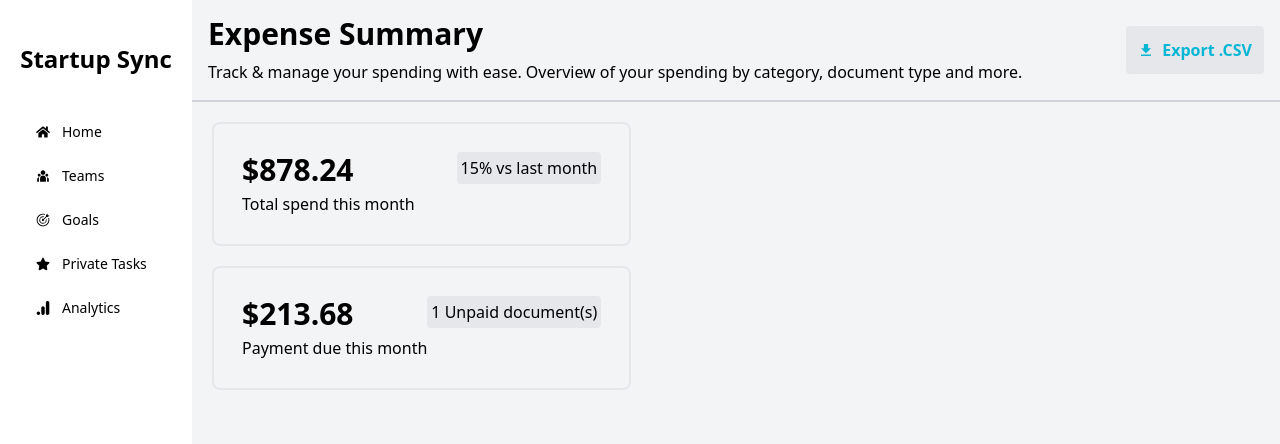
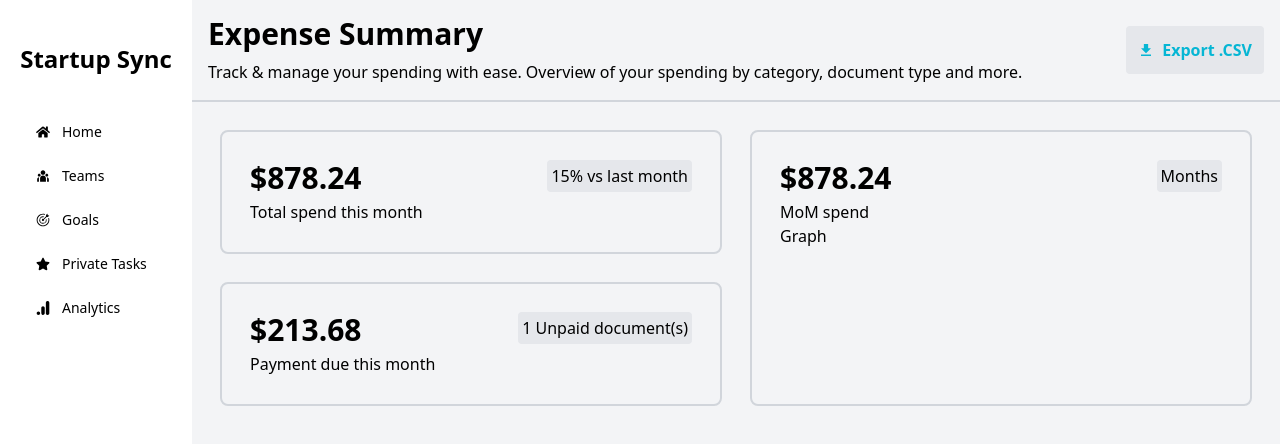
Before and after one commit to manan18/startup-sync, a Next.js app: page /transactionsPage in a window 1280 px wide. Shown: the top 444 px of the page. Built offline with nearby package versions, Linux system fonts and the light colour scheme.

Commit message:
added graph card

```diff
--- a/package.json
+++ b/package.json
@@ -14,14 +14,15 @@
     "axios": "^1.6.7",
     "js-cookie": "^3.0.5",
     "next": "14.1.0",
-    "react": "^18",
+    "react": "^18.2.0",
     "react-countup": "^6.5.0",
     "react-dom": "^18",
     "react-hook-form": "^7.50.1",
     "react-icons": "^5.0.1",
     "react-scroll-trigger": "^0.6.14",
     "react-toastify": "^10.0.4",
-    "swiper": "^11.0.6"
+    "swiper": "^11.0.6",
+    "tw-elements": "^1.1.0"
   },
   "devDependencies": {
     "@types/node": "^20",
--- a/src/components/sidebar/index.tsx
+++ b/src/components/sidebar/index.tsx
@@ -9,7 +9,7 @@ const Sidebar = () => {
         {sidebarItems1.map((sidebarItem) => {
           return (
             <div className="p-2 rounded-md hover:bg-gray-100 transition-all duration-75 hover:scale-105 text-sm hover:cursor-pointer">
-              <div className="flex items-center">
+              <div className="flex items-center" key={sidebarItem.id}>
                 <div className="mr-3">{sidebarItem.icon}</div>
                 <div>{sidebarItem.title}</div>
               </div>
--- a/src/components/transactionsPageComp/TCard1.tsx
+++ b/src/components/transactionsPageComp/TCard1.tsx
@@ -6,9 +6,9 @@ interface TCard1Props {
   text2: string;
 }
 
-const TCard1 = ({ money, text1, text2 }) => {
+const TCard1 = ({ money, text1, text2 }: TCard1Props) => {
   return (
-    <div className="border-2 flex justify-between w-[40%] p-7 rounded-lg">
+    <div className="border-2 border-gray-300 flex justify-between p-7 rounded-lg w-full h-full">
       <div className="flex flex-col">
         <div className="font-semibold text-3xl mb-1">{money}</div>
         <div>{text1}</div>
--- /dev/null
+++ b/src/components/transactionsPageComp/TGraphCard.tsx
@@ -0,0 +1,46 @@
+import React, { useEffect, useRef } from "react";
+
+const TGraphCard = () => {
+  //   const canvasRef = useRef(null);
+
+  //   useEffect(() => {
+  //     if (typeof window !== "undefined") {
+  //       const { Chart } = require("tw-elements"); // Import Chart only on client-side
+
+  //       if (canvasRef.current) {
+  //         // Check for canvas availability
+  //         const ctx = canvasRef.current.getContext("2d");
+
+  //         if (ctx) {
+  //           // Create the chart with provided data
+  //           const chart = new Chart(ctx, {
+  //             // ... your chart configuration ...
+  //           });
+
+  //           // Cleanup chart instance on unmount
+  //           return () => chart.destroy();
+  //         }
+  //       }
+  //     }
+  //   }, []);
+
+  return (
+    <div className="p-7">
+      <div className="Text flex justify-between">
+        <div className="flex flex-col">
+          <div className="font-semibold text-3xl mb-1">$878.24</div>
+          <div>MoM spend</div>
+        </div>
+        <div className="bg-gray-200 h-fit p-1 rounded">Months</div>
+      </div>
+      <div className="Graph">
+        {/* {canvasRef.current && (
+          <canvas ref={canvasRef} height="200" width="400" />
+        )} */}
+        Graph
+      </div>
+    </div>
+  );
+};
+
+export default TGraphCard;
--- a/src/pages/transactionsPage/index.tsx
+++ b/src/pages/transactionsPage/index.tsx
@@ -2,6 +2,7 @@ import React from "react";
 import TNavbar from "@/components/transactionsPageComp/TNavbar";
 import Sidebar from "@/components/sidebar";
 import TCard1 from "@/components/transactionsPageComp/TCard1";
+import TGraphCard from "@/components/transactionsPageComp/TGraphCard";
 
 const TransactionsPage = () => {
   return (
@@ -14,13 +15,18 @@ const TransactionsPage = () => {
           <div>
             <TNavbar />
           </div>
-          <div className="p-5">
-            <div className="mb-5">
+
+          <div className="p-7">
+            <div className="grid grid-rows-2 grid-cols-2 gap-7">
+              <div className="">
                 <TCard1
                   money="$878.24"
                   text1="Total spend this month"
                   text2="15% vs last month"
                 />
+              </div>
+              <div className="row-span-2 border-2 border-gray-300 rounded-lg">
+                <TGraphCard />
               </div>
               <div>
                 <TCard1
@@ -33,6 +39,7 @@ const TransactionsPage = () => {
           </div>
         </div>
       </div>
+    </div>
   );
 };
 
```
Also changed, not shown: 2 other files (tests, documents, lock files or other folders). Lines whose indentation alone changed are shown as unchanged.
